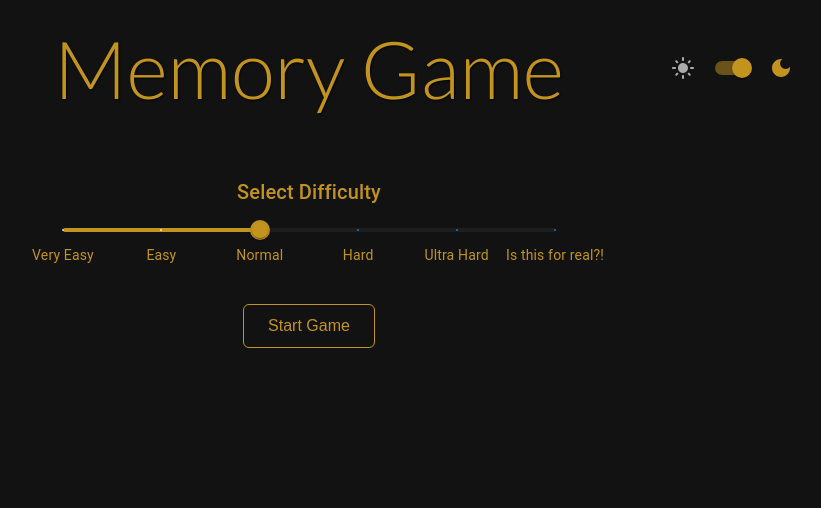
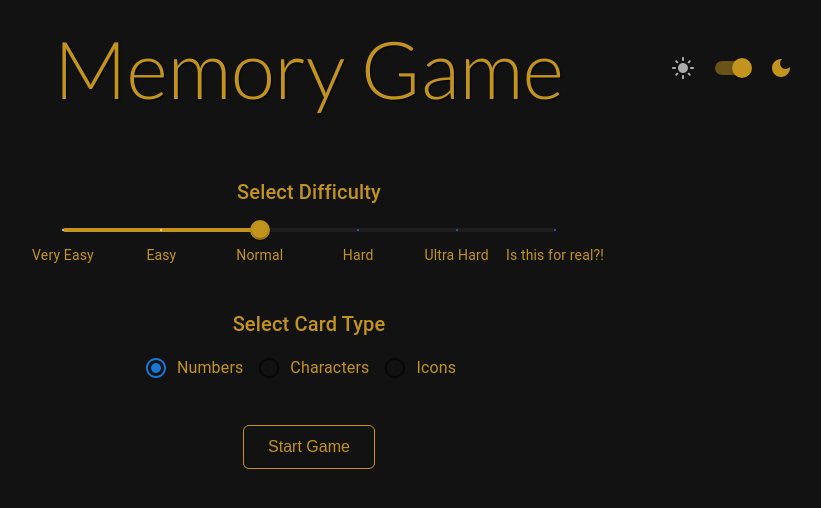
Before and after one commit to krishna-chaitanya-piratla/memory-game, a React (Create React App) app: page / in a window 1280 px wide. Shown: the top 508 px of the page, without its empty margins (331-1152 px from the left). Built offline with nearby package versions, Linux system fonts and the light colour scheme; a web font is replaced by a local one.

Commit message:
Add radio options on the Start Game screen

```diff
--- a/src/App.tsx
+++ b/src/App.tsx
@@ -7,6 +7,7 @@ import Head from './components/Head';
 import Toggle from './components/Toggle';
 import Game from './components/Game';
 import DifficultySlider from './components/DifficultySlider';
+import RadioOptions from './components/RadioOptions';
 import { useStore } from './store/StoreProvider';
 
 const App: React.FC = observer(() => {
@@ -20,6 +21,10 @@ const App: React.FC = observer(() => {
 
   const handleSliderChange = (event: Event, newValue: number | number[]) => {
     gameStore.setDifficulty(gameStore.difficultyValues[newValue as number]);
+  };
+
+  const handleOptionChange = (event: React.ChangeEvent<HTMLInputElement>) => {
+    gameStore.setSelectedOption((event.target as HTMLInputElement).value);
   };
 
   const handleStartGame = () => {
@@ -55,6 +60,7 @@ const App: React.FC = observer(() => {
           {!gameStore.gameVisible ? (
             <>
               <DifficultySlider value={gameStore.difficultyIndex} onChange={handleSliderChange} />
+              <RadioOptions selectedOption={gameStore.selectedOption} onChange={handleOptionChange} />
               <Button onClick={handleStartGame}>Start Game</Button>
             </>
           ) : (
@@ -69,4 +75,4 @@ const App: React.FC = observer(() => {
   );
 });
 
-export default App
+export default App;
--- /dev/null
+++ b/src/components/RadioOptions.tsx
@@ -0,0 +1,34 @@
+import React from 'react';
+import { FormControl, FormControlLabel, RadioGroup, Radio, Typography } from '@mui/material';
+import styled from 'styled-components';
+
+const RadioContainer = styled.div`
+  display: flex;
+  justify-content: center;
+  margin: 20px 0;
+`;
+
+const options = [
+  { value: 'numbers', label: 'Numbers' },
+  { value: 'characters', label: 'Characters' },
+  { value: 'icons', label: 'Icons' },
+];
+
+const RadioOptions: React.FC<{ selectedOption: string; onChange: (event: React.ChangeEvent<HTMLInputElement>) => void }> = ({ selectedOption, onChange }) => {
+  return (
+    <RadioContainer>
+      <FormControl component="fieldset">
+        <Typography variant="h6" gutterBottom>
+          Select Card Type
+        </Typography>
+        <RadioGroup row value={selectedOption} onChange={onChange}>
+          {options.map((option) => (
+            <FormControlLabel key={option.value} value={option.value} control={<Radio />} label={option.label} />
+          ))}
+        </RadioGroup>
+      </FormControl>
+    </RadioContainer>
+  );
+};
+
+export default RadioOptions;
--- a/src/store/GameStore.ts
+++ b/src/store/GameStore.ts
@@ -7,6 +7,7 @@ class GameStore {
   cardValues: string[] = []; // Store card values
   gameStarted = false;
   gameVisible = false;
+  selectedOption = 'numbers'; // Default to Numbers
 
   constructor() {
     makeAutoObservable(this);
@@ -15,6 +16,10 @@ class GameStore {
   setDifficulty(value: number) {
     this.difficulty = value;
     this.resetCardStates(); // Reset card states when difficulty changes
+  }
+
+  setSelectedOption(option: string) {
+    this.selectedOption = option;
   }
 
   revealCard(index: number) {
```
